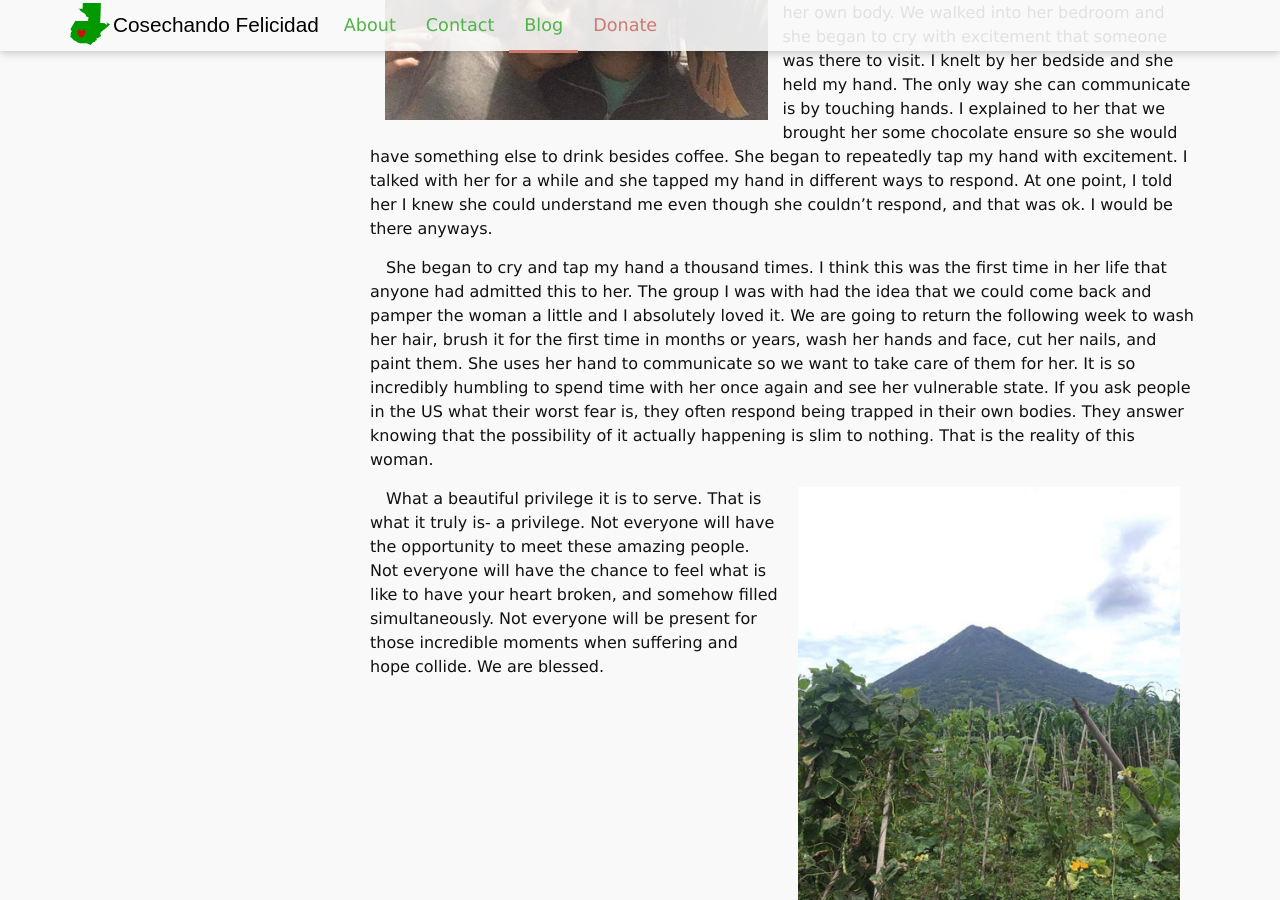
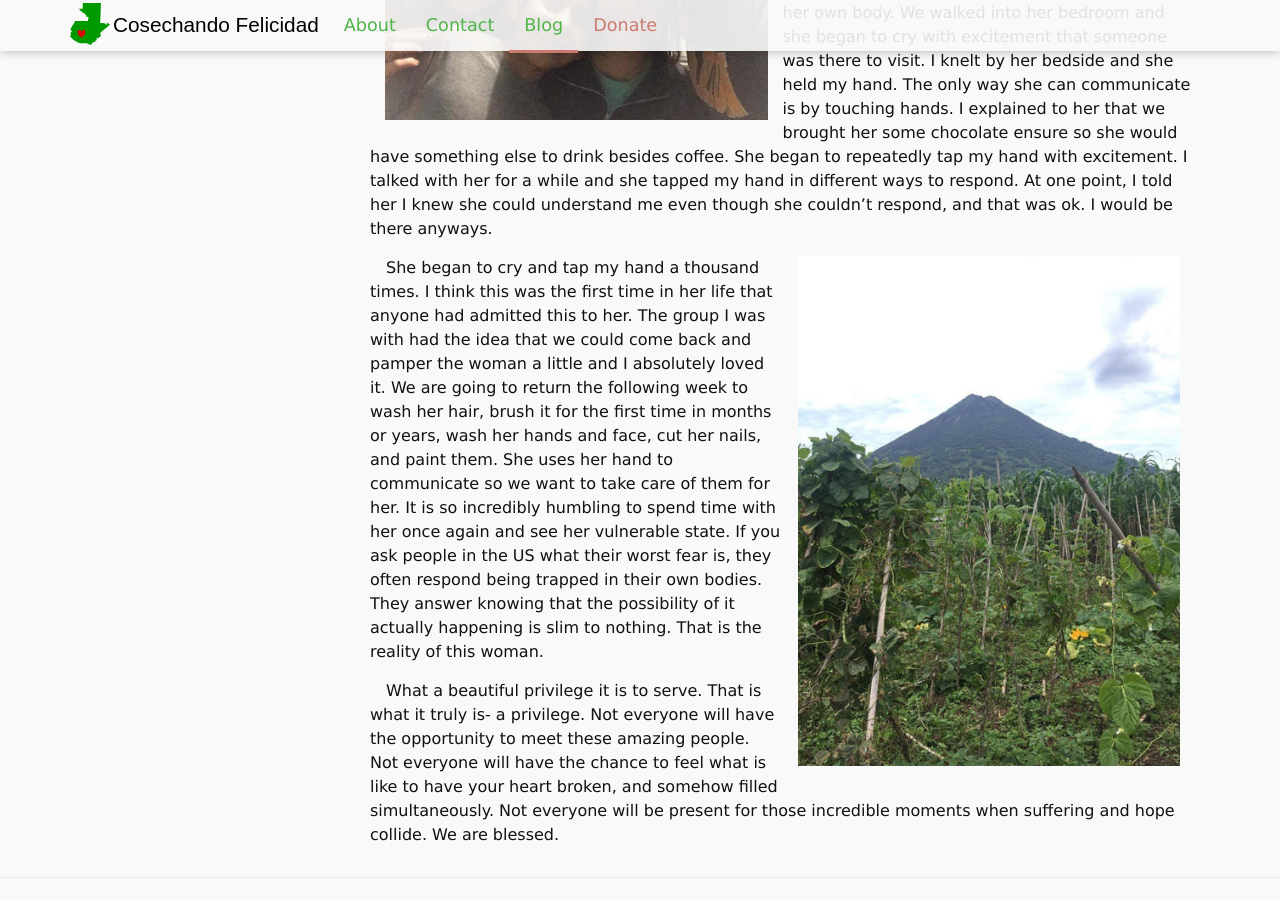
Before and after one commit to harvestinghappiness/harvestinghappiness.github.io, a Jekyll site: the page built from _posts/2017-07-10-What-A-Privilege-To-Serve.md, in a window 1280 px wide and 900 px high, scrolled down 2067 px. Built offline with Jekyll 4.4.1, drawn with Linux system fonts in a browser that asks for light colours; comment, search, counter and statistics services are not loaded.

Commit message:
Update 2017-07-10-What-A-Privilege-To-Serve.md

```diff
--- a/_posts/2017-07-10-What-A-Privilege-To-Serve.md
+++ b/_posts/2017-07-10-What-A-Privilege-To-Serve.md
@@ -30,8 +30,8 @@ Fast forward a few days and the group I mentioned from Pennsylvania is visiting.
 
 Once when we went to visit the woman we asked if they bathed her and they said yes, but the last time was two months ago. She has bed sores and has only gotten more crippled from being left in bed for 13 years. It is heart wrenching, I know. Unfortunately, the worst is only yet to come. This woman’s mind is 100% intact. She is a prisoner in her own body. We walked into her bedroom and she began to cry with excitement that someone was there to visit. I knelt by her bedside and she held my hand. The only way she can communicate is by touching hands. I explained to her that we brought her some chocolate ensure so she would have something else to drink besides coffee. She began to repeatedly tap my hand with excitement. I talked with her for a while and she tapped my hand in different ways to respond. At one point, I told her I knew she could understand me even though she couldn’t respond, and that was ok. I would be there anyways.
 
+{% include figure.html src="blog-7-10-17/pic5.jpg" size="half" side="right" alt="Santa Maria" %}
+
 She began to cry and tap my hand a thousand times. I think this was the first time in her life that anyone had admitted this to her. The group I was with had the idea that we could come back and pamper the woman a little and I absolutely loved it. We are going to return the following week to wash her hair, brush it for the first time in months or years, wash her hands and face, cut her nails, and paint them. She uses her hand to communicate so we want to take care of them for her. It is so incredibly humbling to spend time with her once again and see her vulnerable state. If you ask people in the US what their worst fear is, they often respond being trapped in their own bodies. They answer knowing that the possibility of it actually happening is slim to nothing. That is the reality of this woman.
 
-{% include figure.html src="blog-7-10-17/pic5.jpg" size="half" side="right" alt="Santa Maria" %}
-
 What a beautiful privilege it is to serve. That is what it truly is- a privilege. Not everyone will have the opportunity to meet these amazing people. Not everyone will have the chance to feel what is like to have your heart broken, and somehow filled simultaneously. Not everyone will be present for those incredible moments when suffering and hope collide. We are blessed.
```
